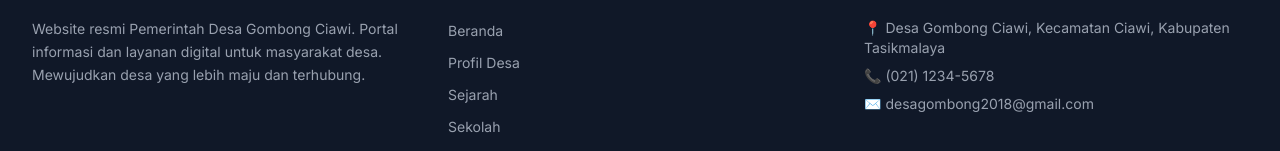
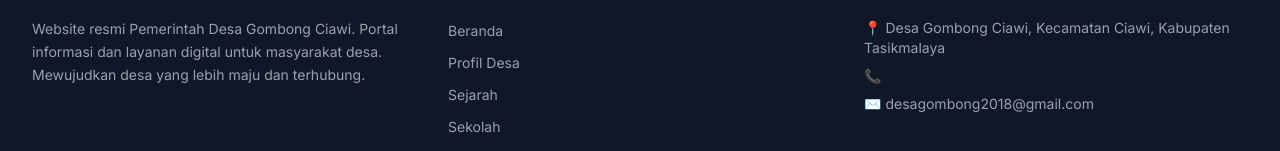
Before and after one commit to SenorKhilqi/kkn13gombong, a Next.js app: page / in a window 1280 px wide. Shown: the part 1435-1586 px from the top of the page. Built offline with nearby package versions, Linux system fonts and the light colour scheme; no server answers; the database is empty.

Commit message:
hapus no telpon

```diff
--- a/components/Footer.tsx
+++ b/components/Footer.tsx
@@ -90,7 +90,7 @@ export default function Footer() {
             <h3 className="text-white font-semibold text-lg mb-4">Kontak</h3>
             <ul className="space-y-2 text-sm text-gray-400">
               <li>📍 Desa Gombong Ciawi, Kecamatan Ciawi, Kabupaten Tasikmalaya</li>
-              <li>📞 (021) 1234-5678</li>
+              <li>📞 </li>
               <li>✉️ desagombong2018@gmail.com</li>
             </ul>
           </div>
```
